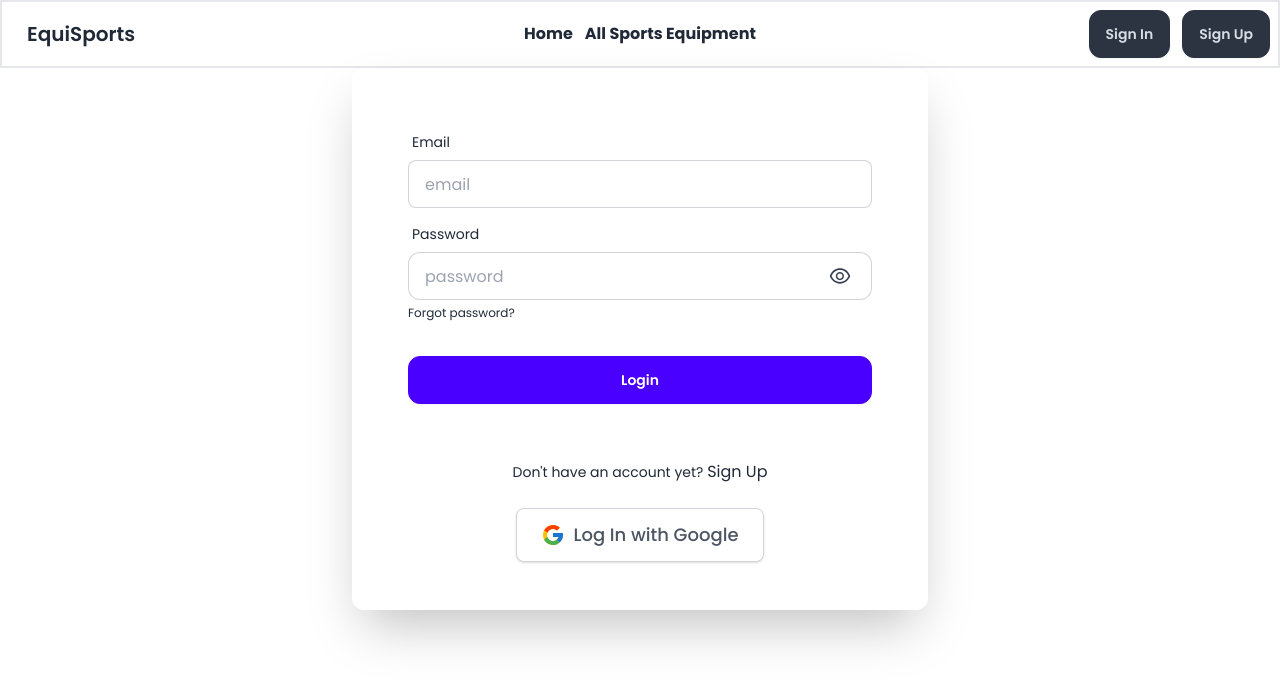
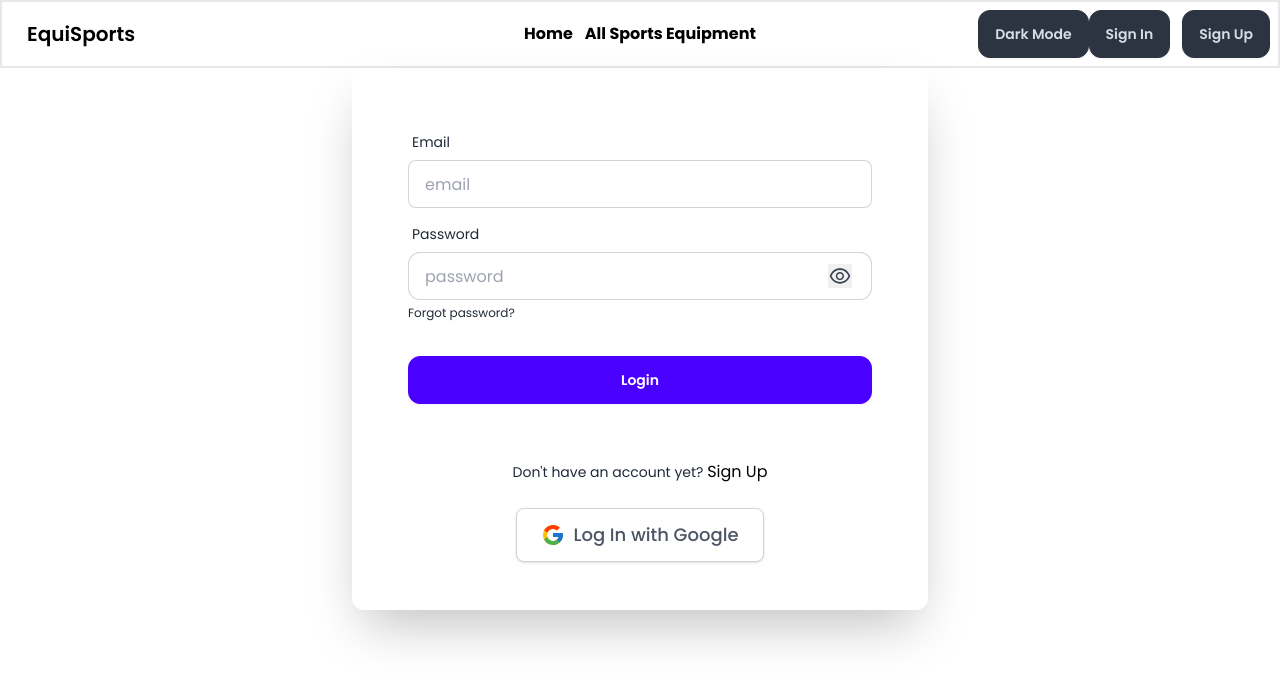
Before and after one commit to ShakirMahmud/equiSports-client, a React (Vite) app: page /auth/signIn in a window 1280 px wide. Shown: the top 684 px of the page. Built offline with nearby package versions, Linux system fonts and the light colour scheme; no server answers.

Commit message:
Dark and Light Mode

```diff
--- a/src/components/NavBar.jsx
+++ b/src/components/NavBar.jsx
@@ -1,10 +1,12 @@
 import React, { useContext } from 'react';
 import { Link, NavLink, useNavigate } from 'react-router-dom';
 import { AuthContext } from '../provider/AuthProvider';
+import { ThemeContext } from '../provider/ThemeProvider';
 
 const NavBar = () => {
-    const navigate = useNavigate();
+
     const { user, logOut } = useContext(AuthContext);
+    const { isDarkMode, toggleTheme } = useContext(ThemeContext);
 
     const links = <div className='flex flex-col lg:flex-row gap-3'>
         <li><NavLink to='/'>Home</NavLink></li>
@@ -50,13 +52,19 @@ const NavBar = () => {
                 </div>
                 <div className="navbar-center hidden lg:flex">
                     <ul className=" font-bold menu-horizontal px-1">
-                            {
-                                links
-                            }
+                        {
+                            links
+                        }
                     </ul>
                 </div>
                 <div className="navbar-end">
-                {
+                    <button onClick={toggleTheme} className='btn btn-neutral bg-btn_bg rounded-xl'>
+                        {
+                            isDarkMode ? 'Light Mode' : 'Dark Mode'
+                        }
+                    </button>
+
+                    {
                         user && user?.email ?
                             <div className='flex gap-3 items-center justify-center'>
                                 <div className='w-12 h-12 bg-card_bg rounded-full flex justify-center items-center '>
--- a/src/index.css
+++ b/src/index.css
@@ -11,3 +11,30 @@ a.active{
     border-bottom: 3px solid black;
 
 }
+
+/* Default light mode styles */
+body {
+  background-color: #ffffff;
+  color: #000000;
+}
+
+button {
+  background-color: #f0f0f0;
+  color: #333;
+}
+
+/* Dark mode styles */
+html.dark {
+  background-color: #121212;
+  color: #ffffff;
+}
+
+html.dark body {
+  background-color: #181818;
+  color: #ffffff;
+}
+
+html.dark button {
+  background-color: #333;
+  color: #fff;
+}
--- /dev/null
+++ b/src/provider/ThemeProvider.jsx
@@ -0,0 +1,35 @@
+import { createContext, useState, useContext, useEffect } from 'react';
+
+export const ThemeContext = createContext();
+
+const ThemeProvider = ({ children }) => {
+  // Check localStorage for the saved theme preference or default to light mode
+  const savedTheme = localStorage.getItem('theme');
+  const [isDarkMode, setIsDarkMode] = useState(savedTheme === 'dark');
+
+  // Toggle the theme between dark and light
+  const toggleTheme = () => {
+    setIsDarkMode((prev) => !prev);
+  };
+
+  // Apply the theme and save it in localStorage
+  useEffect(() => {
+    const root = document.documentElement;
+
+    if (isDarkMode) {
+      root.classList.add('dark');
+      localStorage.setItem('theme', 'dark'); // Save theme in localStorage
+    } else {
+      root.classList.remove('dark');
+      localStorage.setItem('theme', 'light'); // Save theme in localStorage
+    }
+  }, [isDarkMode]);
+
+  return (
+    <ThemeContext.Provider value={{ isDarkMode, toggleTheme }}>
+      {children}
+    </ThemeContext.Provider>
+  );
+};
+
+export default ThemeProvider;
```
Also changed, not shown: src/main.jsx (+4 -3 lines).
